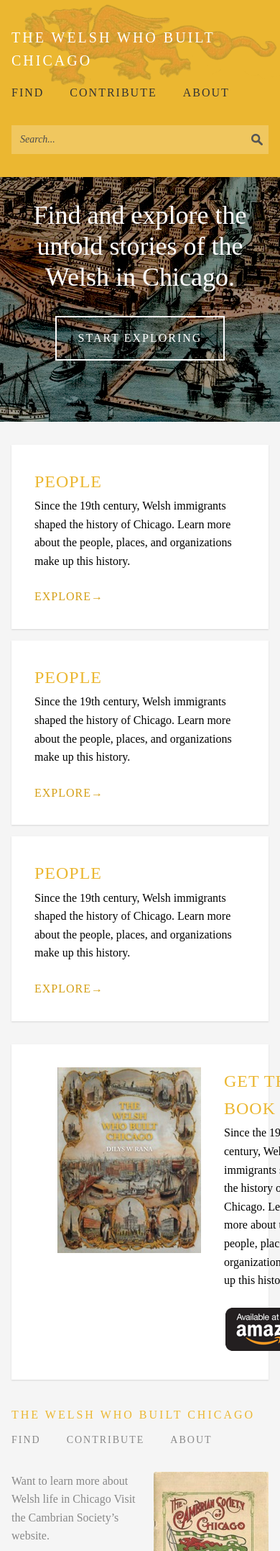
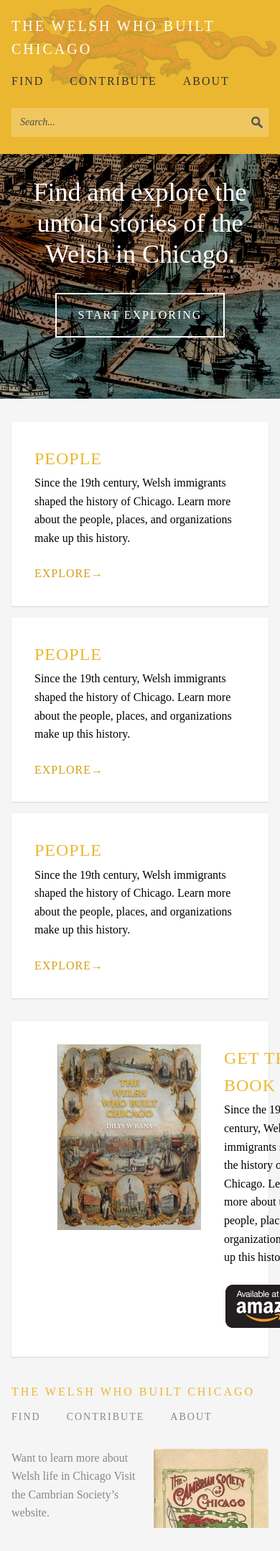
Before and after one commit to brodieaustin/welshwhobuiltchicago, a Jekyll site: the page built from index.html, in a window 390 px wide. Shown: the whole page at 72% size. Built offline with Jekyll 4.4.1, drawn with Linux system fonts in a browser that asks for light colours; after the commit the page ends 2123 px from its top, so only the background shows below that.

Commit message:
tweaking header size on mobile

```diff
--- a/_scss/_header.scss
+++ b/_scss/_header.scss
@@ -1,5 +1,5 @@
 .site-header{
-  padding: 2rem 1rem;
+  padding: 1rem 1rem 1.5rem;
   background: $primary-color url('../img/dragon-no-flag.png') no-repeat;
   background-position: right top;
   overflow: hidden;
--- a/_scss/_search.scss
+++ b/_scss/_search.scss
@@ -1,6 +1,6 @@
 .site-search{
   clear: both;
-  padding-top: 2rem;
+  padding-top: 1.5rem;
 
   @media screen and (#{$bp-larger-than-desktop}){
     clear: none;
--- a/assets/css/styles.css
+++ b/assets/css/styles.css
@@ -70,7 +70,7 @@
   padding: 1rem; }
 
 .site-header {
-  padding: 2rem 1rem;
+  padding: 1rem 1rem 1.5rem;
   background: #EBB731 url("../img/dragon-no-flag.png") no-repeat;
   background-position: right top;
   overflow: hidden; }
@@ -113,7 +113,7 @@
 
 .site-search {
   clear: both;
-  padding-top: 2rem; }
+  padding-top: 1.5rem; }
   @media screen and (min-width: 1140px) {
     .site-search {
       clear: none;
```
